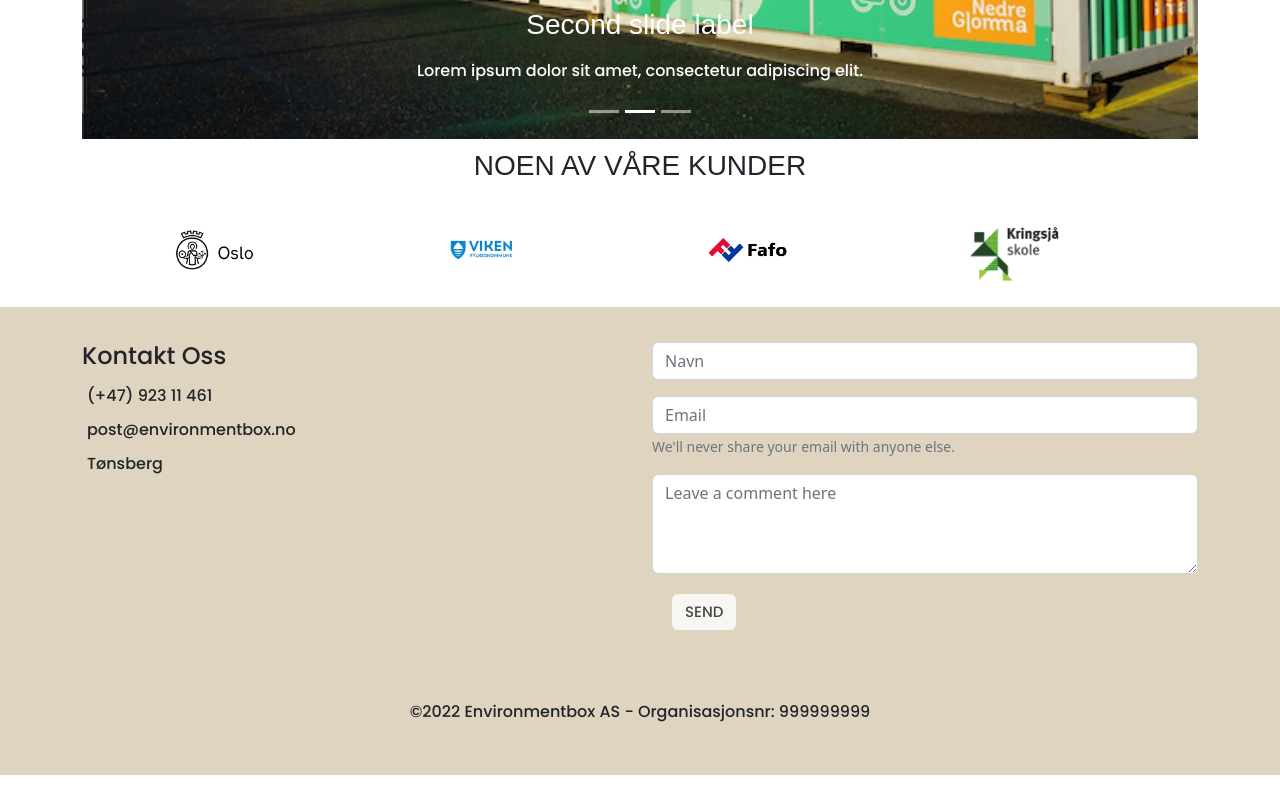
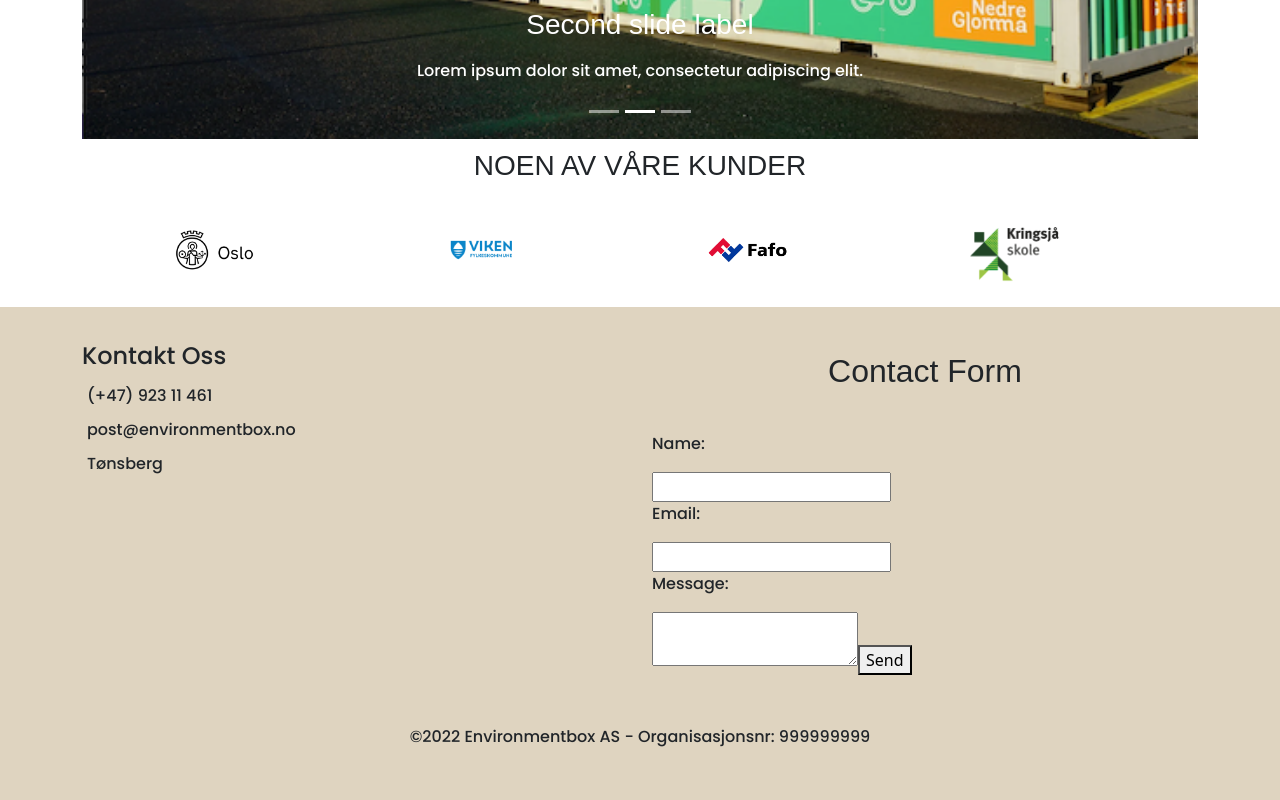
Before and after one commit to Noroff-FEU-Assignments/project-exam-2-lonsoien, a React (Create React App) app in the folder project-exam-2-lonsoien/: page / in a window 1280 px wide. Shown: the part 3242-4042 px from the top of the page. Before the commit the page ends 4017 px from the top, so only its background shows below. Built offline with nearby package versions, Linux system fonts and the light colour scheme; no server answers; a web font is replaced by a local one.

Commit message:
updated contactform

```diff
--- a/project-exam-2-lonsoien/src/components/layout/FormContact.js
+++ b/project-exam-2-lonsoien/src/components/layout/FormContact.js
@@ -1,32 +1,47 @@
-import React from 'react';
-import Button from 'react-bootstrap/Button';
-import Form from 'react-bootstrap/Form';
+import * as yup from "yup";
+import { yupResolver } from "@hookform/resolvers/yup";
+import { useForm } from "react-hook-form";
 
+const schema = yup.object().shape({
+	firstname: yup.string().required("Please enter your name").min(3, "enter valid firstname"),
+	email: yup.string().required("Please enter an email address").email("Please enter a valid email address"),
+	message: yup.string().required("Please enter your message").min(10, "The message must be at least 10 characters"),
+});
 
 function FormContact() {
-    return (
-        <>
-          <Form>
-           <Form.Group className="mb-3" controlId="formBasicName">
-            <Form.Control type="name" placeholder="Navn" />
-          </Form.Group>
-          <Form.Group className="mb-3" controlId="formBasicEmail">
-            <Form.Control type="email" placeholder="Email" />
-            <Form.Text className="text-muted">
-              We'll never share your email with anyone else.
-            </Form.Text>
-          </Form.Group>
-            <Form.Control
-              as="textarea"
-              placeholder="Leave a comment here"
-              style={{ height: '100px' }}
-            />
-          <Button variant="send" type="submit">
-            SEND
-            </Button>
-         </Form>
-        </>
-    );
+	const {
+		register,
+		handleSubmit,
+		formState: { errors },
+	} = useForm({
+		resolver: yupResolver(schema),
+	});
+
+	function onSubmit(data) {
+		console.log(data);
+	}
+
+	console.log(errors);
+
+	return (
+		<form onSubmit={handleSubmit(onSubmit)}>
+			<h2>Contact Form</h2>
+			<br></br>
+			<p>Name:</p>
+			<input {...register("name")} />
+			{errors.firstname && <span>{errors.firstname.message}</span>}
+			<p>Email:</p>
+			<input {...register("email")} />
+			{errors.email && <span>{errors.email.message}</span>}
+			<br></br>
+			{errors.subject && <span>{errors.subject.message}</span>}
+			<p>Message:</p>
+			<textarea {...register("message")} />
+			{errors.message && <span>{errors.message.message}</span>}
+
+			<button>Send</button>
+		</form>
+	);
 }
 
-export default FormContact
+export default FormContact;
```
